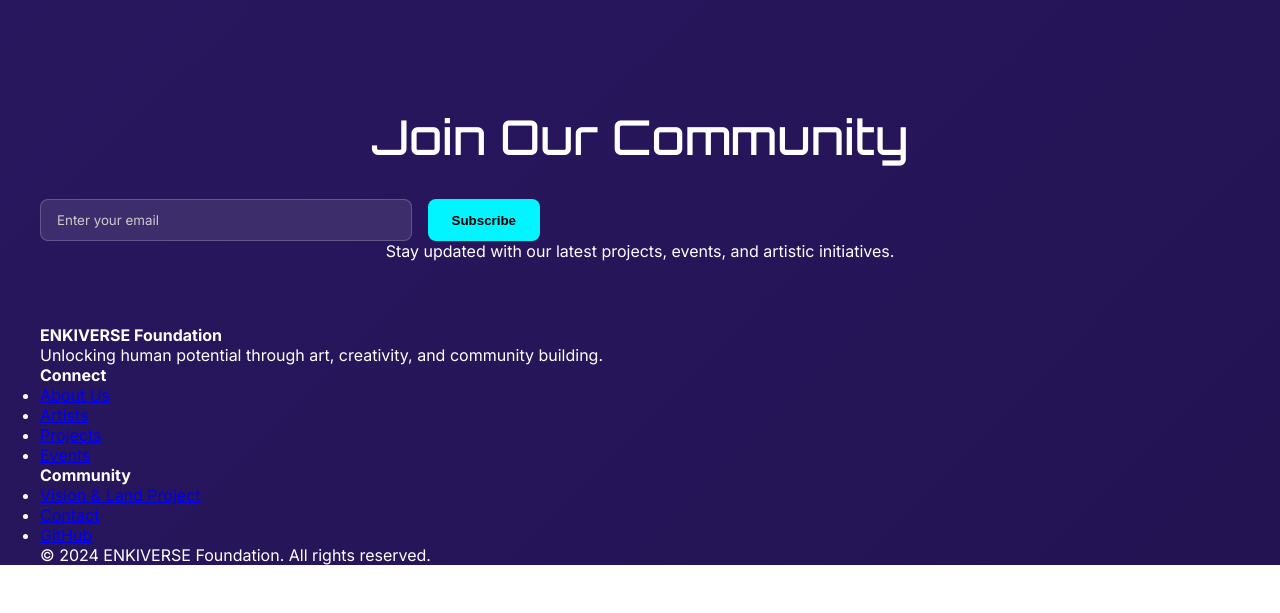
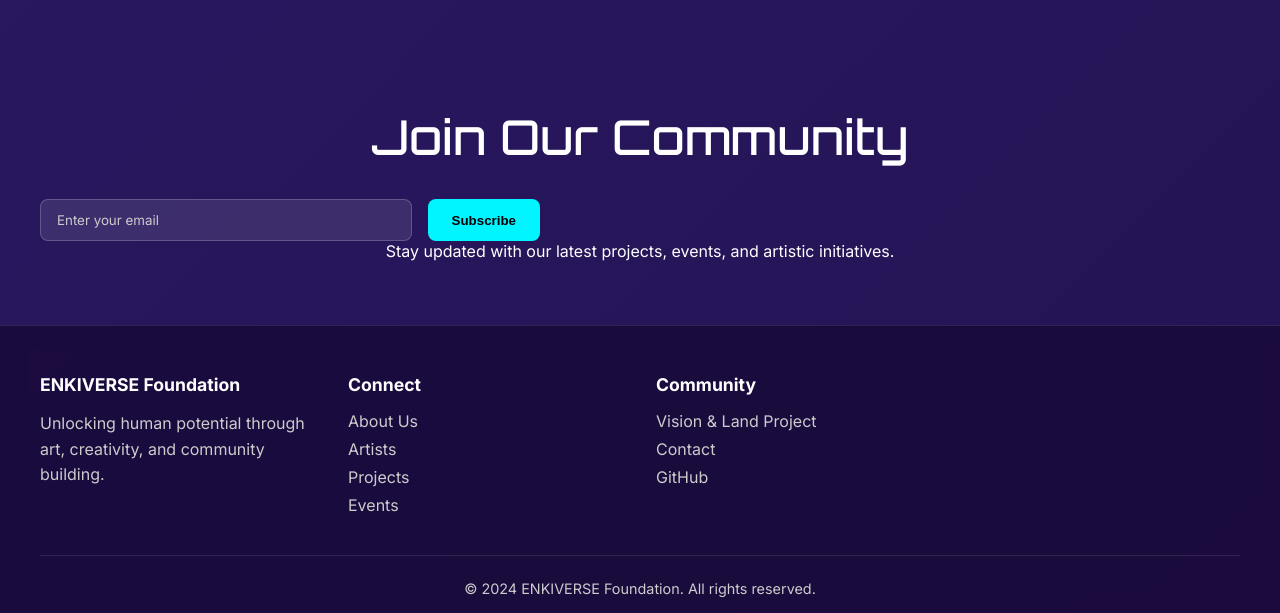
Before and after one commit to enki-verse/enkiverse-website, a plain HTML site: page index.html in a window 1280 px wide. Shown: the part 1716-2329 px from the top of the page. Before the commit the page ends 2281 px from the top, so only its background shows below. Drawn offline with Linux system fonts and the light colour scheme; a script that the page names is missing.

Commit message:
fix footer

```diff
--- a/assets/css/main.css
+++ b/assets/css/main.css
@@ -438,3 +438,61 @@ h2, h3 {
 .join-community {
   text-align: center;
 }
+
+/* Footer Styles */
+footer {
+  background: rgba(26, 11, 59, 0.9);
+  backdrop-filter: blur(10px);
+  border-top: 1px solid rgba(255, 255, 255, 0.1);
+  padding: 3rem 0 1rem;
+}
+
+.footer-grid {
+  display: grid;
+  grid-template-columns: repeat(4, 1fr);
+  gap: 2rem;
+  margin-bottom: 2rem;
+}
+
+.footer-section h4 {
+  color: #ffffff;
+  margin-bottom: 1rem;
+  font-size: 1.1rem;
+}
+
+.footer-section p {
+  color: #cccccc;
+  line-height: 1.6;
+  margin: 0;
+}
+
+.footer-section ul {
+  list-style: none;
+  padding: 0;
+}
+
+.footer-section li {
+  margin-bottom: 0.5rem;
+}
+
+.footer-section a {
+  color: #cccccc;
+  text-decoration: none;
+  transition: color 0.3s;
+}
+
+.footer-section a:hover {
+  color: var(--accent-cyan);
+}
+
+.footer-bottom {
+  text-align: center;
+  border-top: 1px solid rgba(255, 255, 255, 0.1);
+  padding-top: 1.5rem;
+  color: #cccccc;
+  font-size: 0.9rem;
+}
+
+.footer-bottom p {
+  margin: 0;
+}
```
